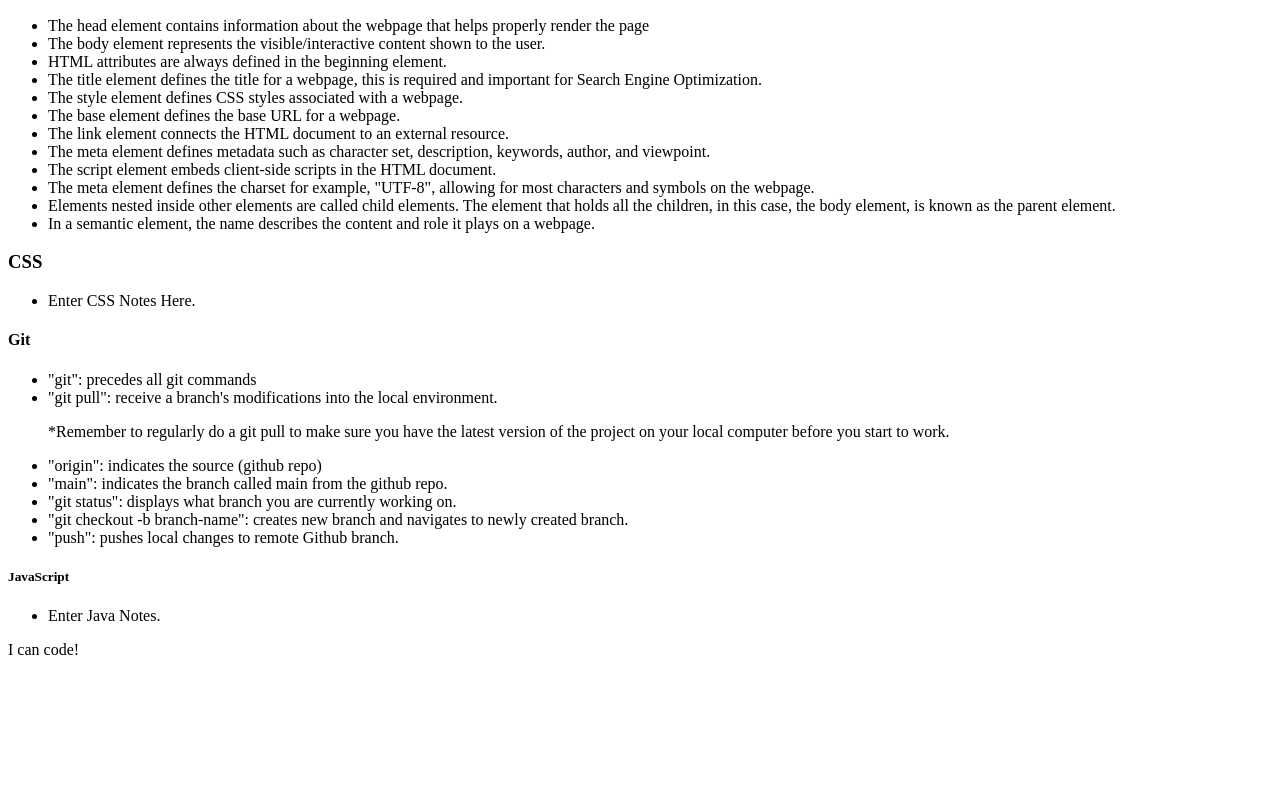
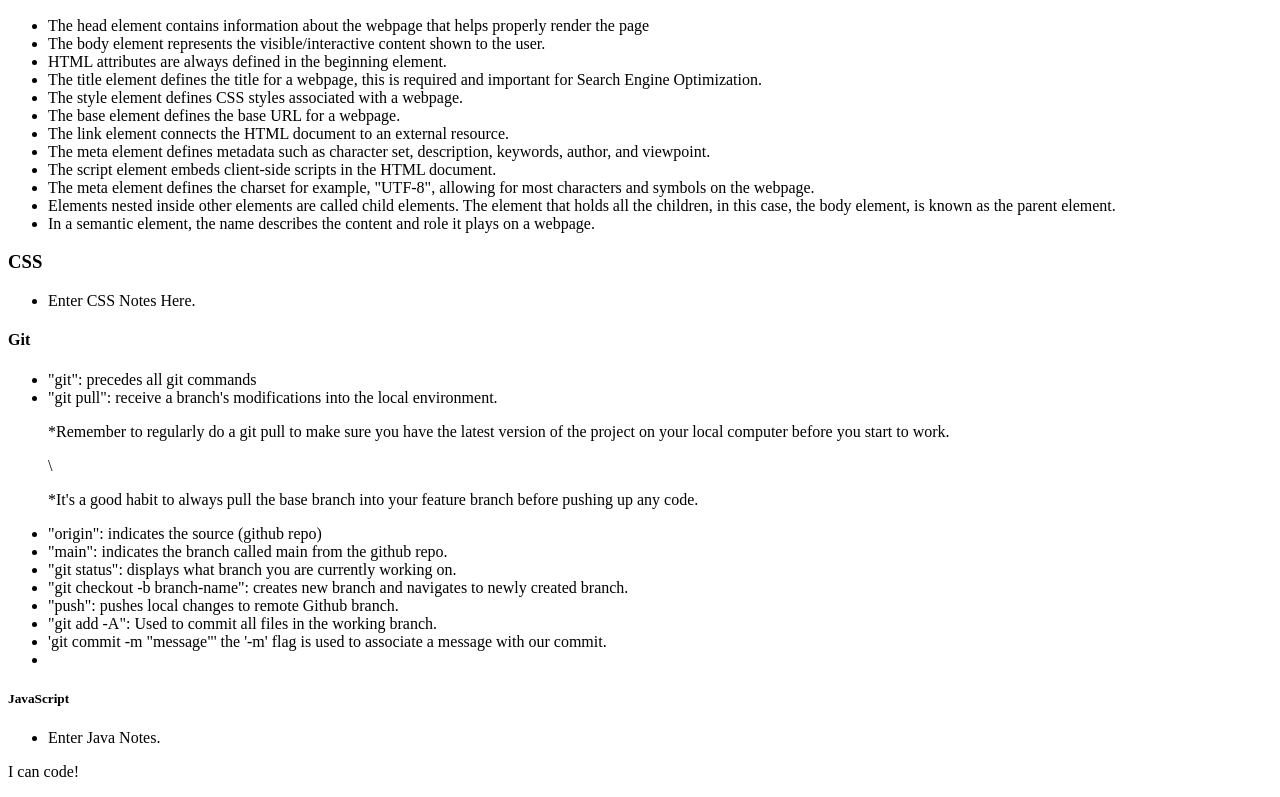
Before and after one commit to judemdonahue/prework-study-guide, a plain HTML site: page index.html in a window 1280 px wide. Shown: the part 910-1707 px from the top of the page. Before the commit the page ends 1585 px from the top, so only its background shows below. Drawn offline with Linux system fonts and the light colour scheme.

Commit message:
added code to html file

```diff
--- a/index.html
+++ b/index.html
@@ -42,12 +42,16 @@
    <ul>
     <li>"git": precedes all git commands</li>
     <li>"git pull": receive a branch's modifications into the local environment.</li>
-    <p>*Remember to regularly do a git pull to make sure you have the latest version of the project on your local computer before you start to work.</p>
+    <p>*Remember to regularly do a git pull to make sure you have the latest version of the project on your local computer before you start to work.</p>\
+    <p>*It's a good habit to always pull the base branch into your feature branch before pushing up any code.</p>
     <li>"origin": indicates the source (github repo)</li>
     <li>"main": indicates the branch called main from the github repo. </li>
     <li>"git status": displays what branch you are currently working on.</li>
     <li>"git checkout -b branch-name": creates new branch and navigates to newly created branch.</li>
     <li>"push": pushes local changes to remote Github branch.</li>
+    <li>"git add -A": Used to commit all files in the working branch.</li>
+    <li>'git commit -m "message"' the '-m' flag is used to associate a message with our commit.</li>
+    <li></li>
    </ul>
       </section>
 
```
